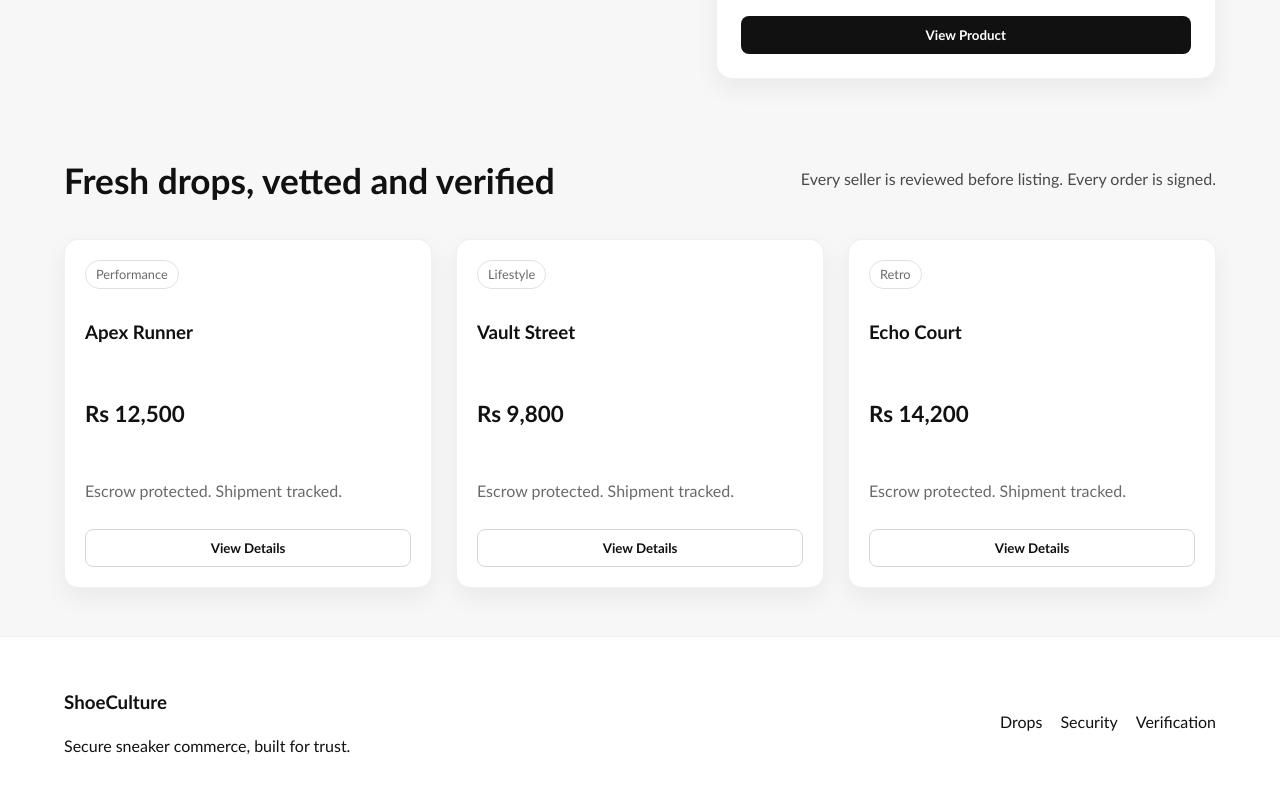
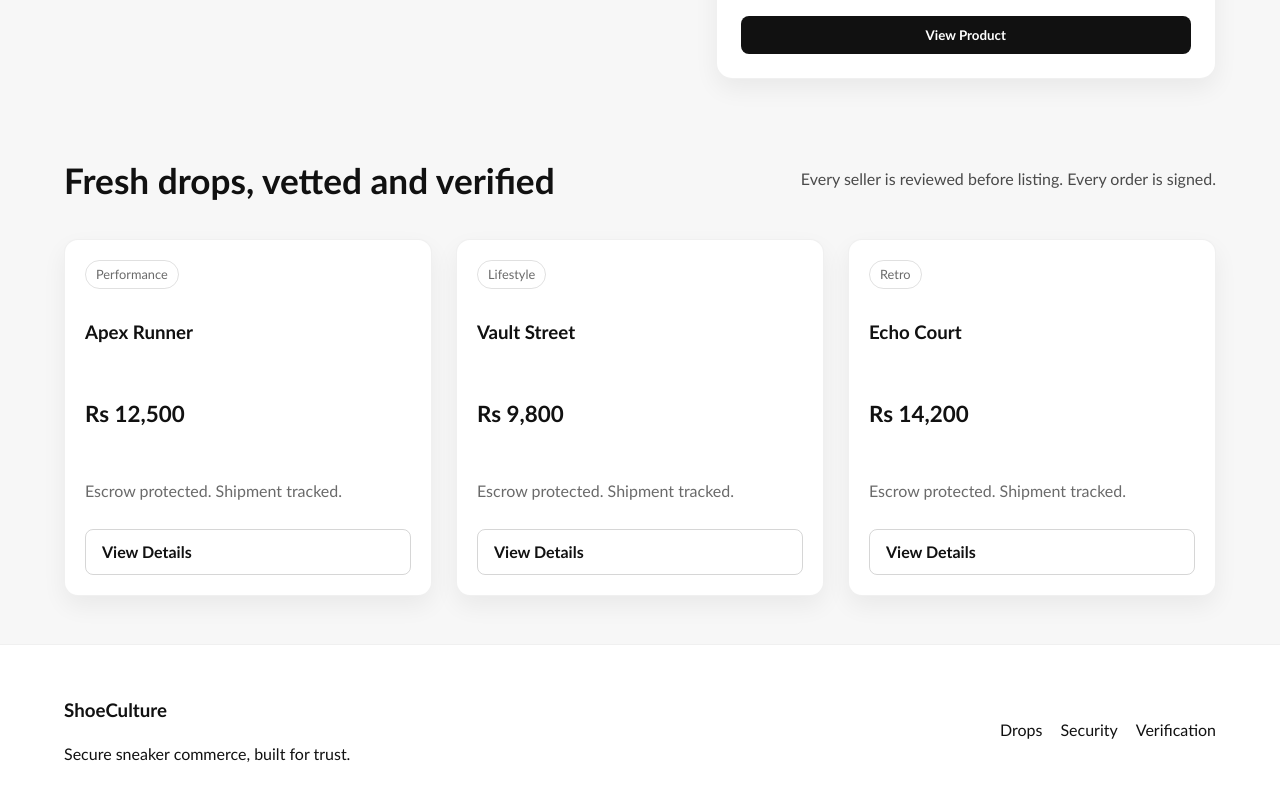
Before and after one commit to soyesh-1/ShoeCulture, a React (Vite) app in the folder ShoeCulture frontend/: page / in a window 1280 px wide. Shown: the part 473-1273 px from the top of the page. Built offline with nearby package versions, Linux system fonts and the light colour scheme; no server answers.

Commit message:
Link home drop cards to shop

```diff
--- a/ShoeCulture frontend/src/components/Drops.jsx
+++ b/ShoeCulture frontend/src/components/Drops.jsx
@@ -1,3 +1,4 @@
+import { Link } from 'react-router-dom'
 import '../styles/Drops.css'
 
 function Drops({ drops }) {
@@ -14,7 +15,9 @@
             <h3>{drop.name}</h3>
             <p className="price">{drop.price}</p>
             <p className="drop-meta">Escrow protected. Shipment tracked.</p>
-            <button className="ghost full">View Details</button>
+            <Link className="ghost full" to="/shop">
+              View Details
+            </Link>
           </article>
         ))}
       </div>
```
